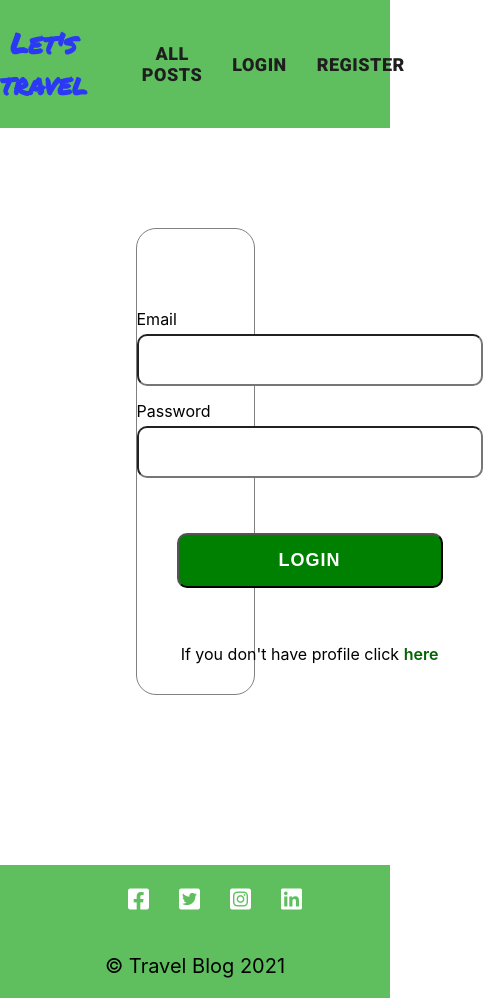
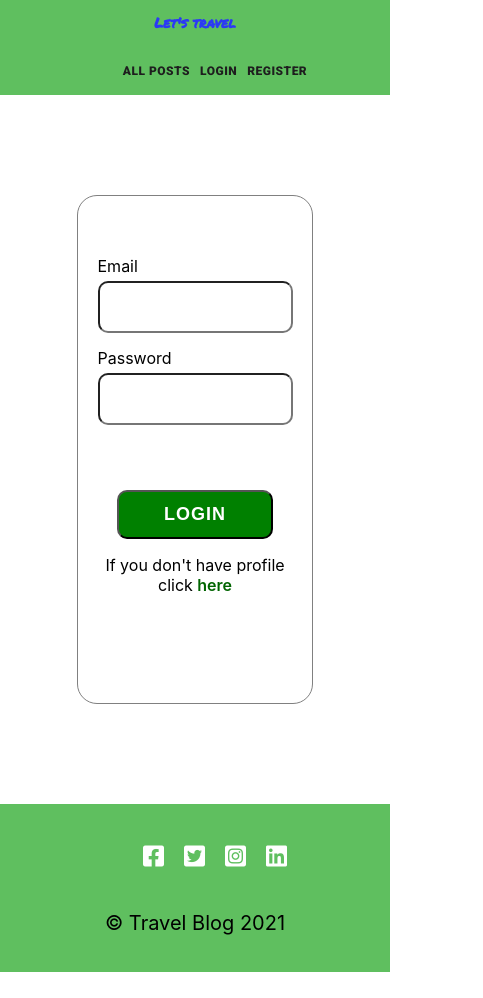
Before and after one commit to napostolova/Blog, a React (Create React App) app: page /login in a window 390 px wide. Shown: the whole page, 483 px wide, since content can reach past the window. After the commit the page ends 972 px from the top, so only its background shows below. Built offline with nearby package versions, Linux system fonts and the light colour scheme.

Commit message:
Add media queries  in css

```diff
--- a/src/components/Auth/Login/Login.module.css
+++ b/src/components/Auth/Login/Login.module.css
@@ -5,7 +5,7 @@
     display: flex;
     background:white;
     width: 30vw;
-    height: 55vh;
+    height: 60vh;
     margin: 100px auto;
     border: 1px solid gray;
     border-radius: 20px;
@@ -14,13 +14,16 @@
 
 .login-form {
     display: flex;
+    width: 20vw;
+    height: 55vh;
     flex-direction: column;
     margin: 40px auto;
 }
 
 .submit {
     margin: 40px;
-    padding:  15px 100px;
+    padding:  15px 50px;
+    width: 15vw;
     border-radius: 10px;
     font-size: 18px;
     background-color:green;
@@ -29,6 +32,7 @@
     text-align: center;
     font-weight: 600;
     text-transform: uppercase;
+    align-self: center;
 }
 
 .submit:hover {
@@ -65,3 +69,27 @@
  font-weight: 600;
  text-decoration: none;
 }
+
+
+@media screen and (max-width: 600px) {
+    .login-page {
+        width: 60vw;
+        height: 60vh;
+    }
+
+    .login-form {
+        display: flex;
+        width: 50vw;
+        height: 60vh;
+        flex-direction: column;
+        margin: 30px auto;
+    }
+
+    .submit {
+        width: 40vw;
+        margin: 10px;
+        padding: 12px;
+        margin: 50px 0 0 0;
+        align-self: center;
+    }
+}
--- a/src/components/Auth/Register/Register.module.css
+++ b/src/components/Auth/Register/Register.module.css
@@ -4,14 +4,15 @@
 .register-page {
     display: flex;
     background:white;
-    width: 30vw;
-    height: 70vh;
-    margin: 50px auto;
+    width: 40vw;
+    height: 80vh;
+    margin: 100px auto;
     border: 1px solid gray;
     border-radius: 20px;
 }
 .register-form {
     display: flex;
+    width: 30vw;
     flex-direction: column;
     margin: 50px auto;
 }
@@ -27,7 +28,7 @@
 }
 .submit{
     margin: 40px;
-    padding:  15px 100px;
+    padding:  15px 50px;
     border-radius: 10px;
     font-size: 18px;
     background-color:green;
@@ -36,6 +37,8 @@
     text-align: center;
     font-weight: 600;
     text-transform: uppercase;
+    align-self: center;
+    width: 25vw;
 }
 .submit:hover {
     cursor: pointer;
@@ -61,3 +64,27 @@
     font-weight: 600;
     text-decoration: none;
    }
+
+
+   @media screen and (max-width: 600px) {
+    .register-page {
+        width: 60vw;
+        height: 70vh;
+    }
+
+    .register-form {
+        display: flex;
+        width: 50vw;
+        height: 65vh;
+        flex-direction: column;
+        margin: 30px auto;
+    }
+
+    .submit {
+        width: 40vw;
+        margin: 10px;
+        padding: 10px;
+        align-self: center;
+
+    }
+}
--- a/src/components/Post/PostCreate/PostCreate.js
+++ b/src/components/Post/PostCreate/PostCreate.js
@@ -48,7 +48,7 @@ function PostCreate () {
 
   return (
         <section className={styles['create-page']}>
-            <form id="createForm"  className={styles['create-form']}onSubmit={onCreateHandler}>
+            <form id="createForm"  className={styles['create-form']} onSubmit={onCreateHandler}>
             <div className={styles['create-form']}>
             {error.name === 'invalid form' ? <p className={styles['invalid-form']}>{error.message}</p> : ''}
                 <div className="brand-logo"></div>
--- a/src/components/Post/PostCreate/PostCreate.module.css
+++ b/src/components/Post/PostCreate/PostCreate.module.css
@@ -2,7 +2,7 @@
     display: flex;
     flex-direction: column;
     justify-content: space-around;
-    width: 30vw;
+    width: 40vw;
     height: 80vh;
     margin: 50px auto;
     border: 1px solid gray;
@@ -11,15 +11,15 @@
 
 .create-form {
     display: flex;
-    width: 25vw;
-    height: 75vh;
+    width: 35vw;
+    height: 90vh;
     flex-direction: column;
     margin: 50px auto;
 }
 
 .submit{
      border-radius: 5px;
-     margin: 25px 5px;
+     margin: 20px 5px;
      padding: 15px 0px;
      border-radius: 10px;
      font-size: 18px;
@@ -58,3 +58,13 @@
     color: rgb(248, 27, 27);
     font-weight: 600;
 }
+
+@media screen and (max-width: 600px) {
+    .create-page {
+        width: 80vw;
+    }
+    .create-form {
+        width: 70vw;
+    }
+
+}
--- a/src/components/Post/PostDetails/PostDetails.module.css
+++ b/src/components/Post/PostDetails/PostDetails.module.css
@@ -24,10 +24,10 @@
 
 }
 .container-image {
-    width: 700px;
+    max-width: 700px;
+    width: 80vw;
     margin: 0 auto;
     padding: 50px 0;
-    margin: 0;
 
 }
 .image {
@@ -35,8 +35,8 @@
 
 }
 .container-text {
-  margin: 50px 0;
-  width: 700px;
+  max-width: 700px;
+  width: 80vw;
   margin: 0 auto;
 
 }
@@ -71,8 +71,15 @@
   color: green;
   border-radius: 8px;
   padding: 10px 14px;
+  margin: 0 0 30px 0;
 
 }
 .delete:hover, .like:hover {
   cursor: pointer;
 }
+
+@media screen and (max-width: 600px) {
+  .region {
+    padding: 0px 80px 0px 0px;
+  }
+}
--- a/src/components/Post/PostEdit/PostEdit.module.css
+++ b/src/components/Post/PostEdit/PostEdit.module.css
@@ -3,7 +3,7 @@
     flex-direction: column;
     justify-content: space-around;
     width: 30vw;
-    height: 80vh;
+    height: 90vh;
     margin: 50px auto;
     border: 1px solid gray;
     border-radius: 20px;
@@ -21,6 +21,7 @@
      border-radius: 5px;
      margin: 25px 5px;
      padding: 15px 0px;
+     width: 20vw;
      border-radius: 10px;
      font-size: 18px;
      background-color:green;
@@ -29,6 +30,7 @@
      text-align: center;
      font-weight: 600;
      text-transform: uppercase;
+     align-self: center;
 
 }
 .submit:hover {
@@ -55,3 +57,17 @@
     color: rgb(248, 27, 27);
     font-weight: 600;
 }
+
+@media screen and (max-width: 600px) {
+    .edit-page {
+        width: 80vw;
+        height: 90vh;
+    }
+    .edit-form {
+        width: 70vw;
+    }
+    .submit {
+        width: 65vw;
+    }
+
+}
--- a/src/components/Post/PostItem/PostItem.module.css
+++ b/src/components/Post/PostItem/PostItem.module.css
@@ -3,7 +3,7 @@
 }
 .container-post {
   margin: 70px auto;
-  width: 30vw;
+  width: 55vw;
   height: 40vh;
   display: flex;
   flex-direction: column;
@@ -12,7 +12,8 @@
 
 }
 .container-image {
-  width: 400px;
+  max-width: 400px;
+  width: 60vw;
   margin: 0 auto;
 
 }
--- a/src/components/Post/Posts/Posts.module.css
+++ b/src/components/Post/Posts/Posts.module.css
@@ -4,3 +4,14 @@
     justify-content: center;
     align-items: center;
   }
+
+  @media screen and (max-width: 600px) {
+
+    .catalog-page{
+      display: flex;
+      flex-direction: column;
+      justify-content: center;
+      align-items: center;
+    }
+
+  }
--- a/src/components/Shared/Footer/Footer.module.css
+++ b/src/components/Shared/Footer/Footer.module.css
@@ -23,7 +23,38 @@
 }
 
 .social-items {
-list-style-type: none;
-color: white;
-margin: 0 15px;
+     list-style-type: none;
+     color: white;
+     margin: 0 15px;
 }
+
+
+
+@media screen and (max-width: 600px) {
+    .footer{
+        flex-direction: column;
+        margin: 0;
+        padding: 0;
+        max-width: 100vw;
+    }
+
+    .social-items {
+         margin: 0 10px;
+   }
+
+}
+
+@media screen and (max-width: 400px) {
+    .footer{
+        flex-direction: column;
+        margin: 0;
+        padding: 0;
+        width: 100vw;
+        height: 20vh;
+    }
+
+    .social-items {
+         margin: 0 10px;
+   }
+
+}
--- a/src/components/Shared/Header/Header.module.css
+++ b/src/components/Shared/Header/Header.module.css
@@ -51,3 +51,45 @@
     font-style: italic;
 
 }
+
+@media screen and (max-width: 600px) {
+    .container {
+        flex-direction: column;
+        margin: 0;
+        padding: 0;
+        max-width: 100vw;
+    }
+
+    .logo-text {
+      font-size: 16px;
+    }
+    .nav-link {
+        font-size: 14px;
+      }
+
+      .nav-item {
+          margin: 0 10px;
+          align-self:  baseline;
+      }
+}
+
+@media screen and (max-width: 400px) {
+    .container {
+        flex-direction: column;
+        margin: 0;
+        padding: 0;
+        width: 100vw;
+    }
+    .logo-text {
+        font-size: 14px;
+      }
+      .nav-link {
+          font-size: 12px;
+        }
+
+        .nav-item {
+            margin: 0 5px;
+            align-self:  baseline;
+        }
+
+}
```
